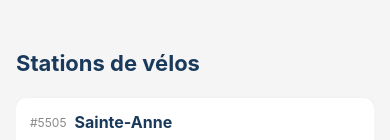
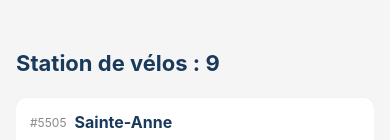
Before and after one commit to jujumichl/React-Tps, a React Native app in the folder tp4-flatlist/: screen / in a window 390 px wide. Shown: the top 140 px of the page. Built offline with nearby package versions, Linux system fonts and the light colour scheme.

Commit message:
Ajout du ListHeaderComponent

```diff
--- a/tp4-flatlist/App.js
+++ b/tp4-flatlist/App.js
@@ -8,16 +8,22 @@ export default function App() {
       <View style={{ height: 1, backgroundColor: '#ddd', marginVertical: 2 }}    	/>
     );
   }
+  function Header(){
+    return(
+      <Text style={styles.titre}>Station de vélos : {stations.length}</Text>
+    )
+  }
 
   return (
     <View style={styles.container}>
-      <Text style={styles.titre}>Stations de vélos</Text>
+      {/* <Text style={styles.titre}>Stations de vélos</Text> */}
 
       <FlatList
         data={stations}                         // on passe le tableau d'objets importés depuis stations.js
         keyExtractor={(item) =>                 // React a besoin d'une clé unique par élément pour optimiser les re-rendus. On utilise idstation converti en string.
           item.idstation.toString()}
         ItemSeparatorComponent={Separateur}
+        ListHeaderComponent={Header}
         renderItem={({ item }) => (             // Reçoit un objet avec la propriété item. On déstructure avec ({ item }) pour accéder directement à l'objet station.
           <ItemStation station={item} />
         )}
```
